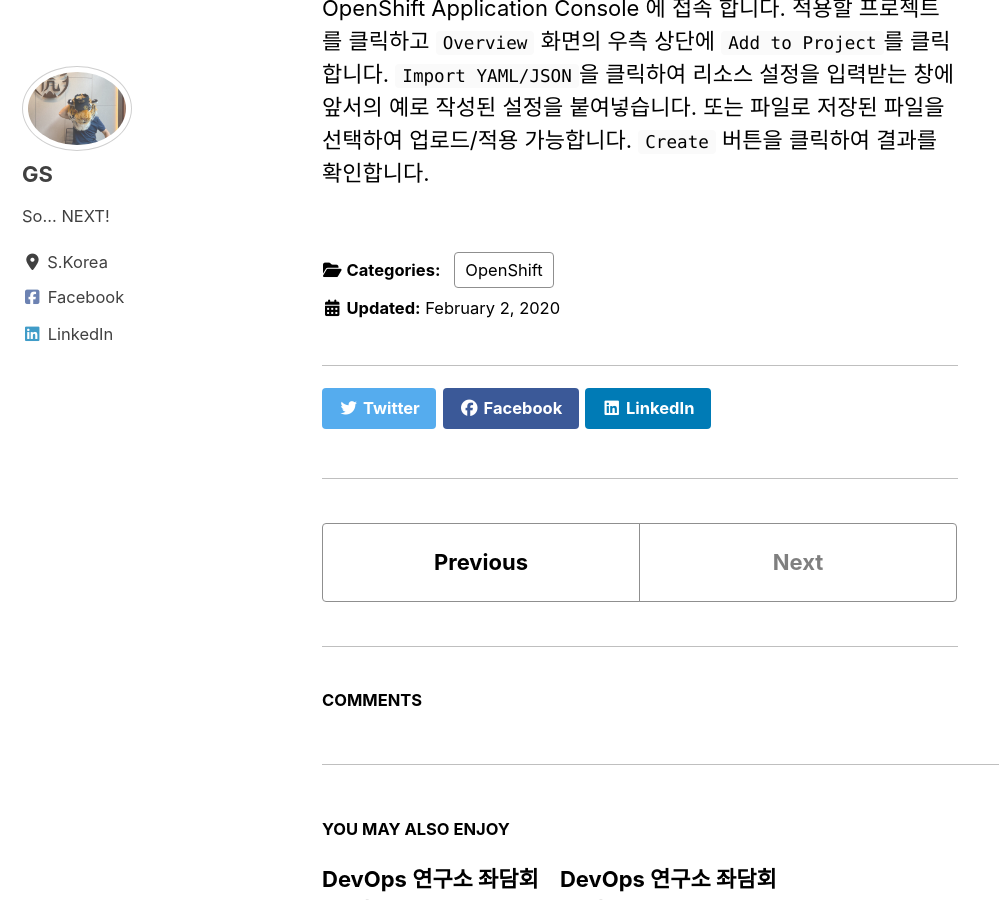
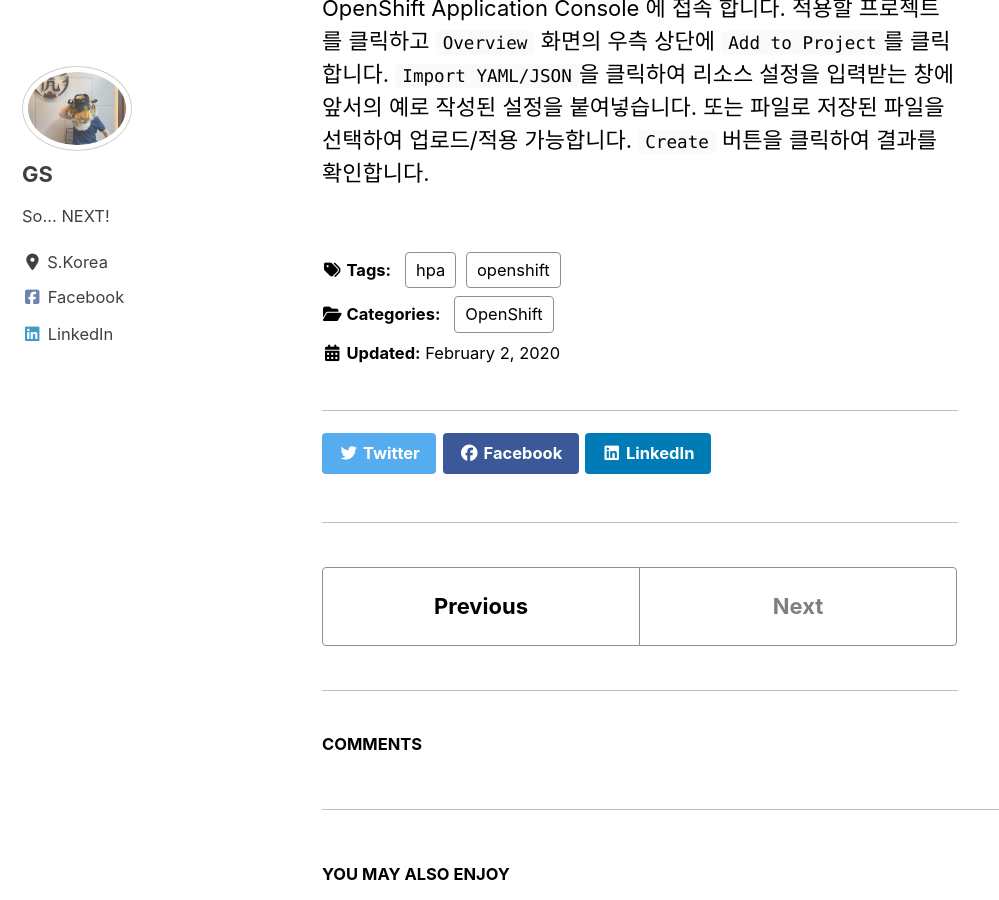
Before and after one commit to Great-Stone/share, a Jekyll site: the page built from _posts/2020-02-02-OpenShift-3.11-custom-metric-with-JBoss.md, in a window 1280 px wide and 900 px high, scrolled down 29655 px. Shown: the whole window, without its empty margins (0-999 px from the left). Built offline with Jekyll 4.4.1, drawn with Linux system fonts in a browser that asks for light colours; cached includes are drawn as plain includes; nearby versions of some CDN libraries; comment, search, counter and statistics services are not loaded.

Commit message:
Update 2020-02-02-OpenShift-3.11-custom-metric-with-JBoss.md

```diff
--- a/_posts/2020-02-02-OpenShift-3.11-custom-metric-with-JBoss.md
+++ b/_posts/2020-02-02-OpenShift-3.11-custom-metric-with-JBoss.md
@@ -3,9 +3,11 @@ title:  "OpenShift 3.11 custom metric with JBoss"
 search: true
 categories:
   - OpenShift
+tags:
+  - openshift
+  - hpa
 last_modified_at: 2020-02-02T08:06:00-05:00
 ---
-{:toc}
 # Autoscaling applications using custom metrics on OpenShift Container Platform 3.11 with JBoss EAP or Wildfly
 
 Red Hat OpenShift Container Platform 3.11 (OCP) 은 기본적으로 CPU에 대한 애플리케이션 자동 확장을 지원합니다. 추가적으로 `apis/autoscaling/v2beta1`를 활성화하여 [Memory의 메트릭을 기반으로 한 기능](#2-Memory-based-HPA)도 지원 합니다. CPU나 Memory의 경우 애플리케이션에 종속되지 않은 기본적인 메트릭이나, 때로는 추가적인 메트릭 요소를 기반으로 확장할 필요성이 있습니다.
```
